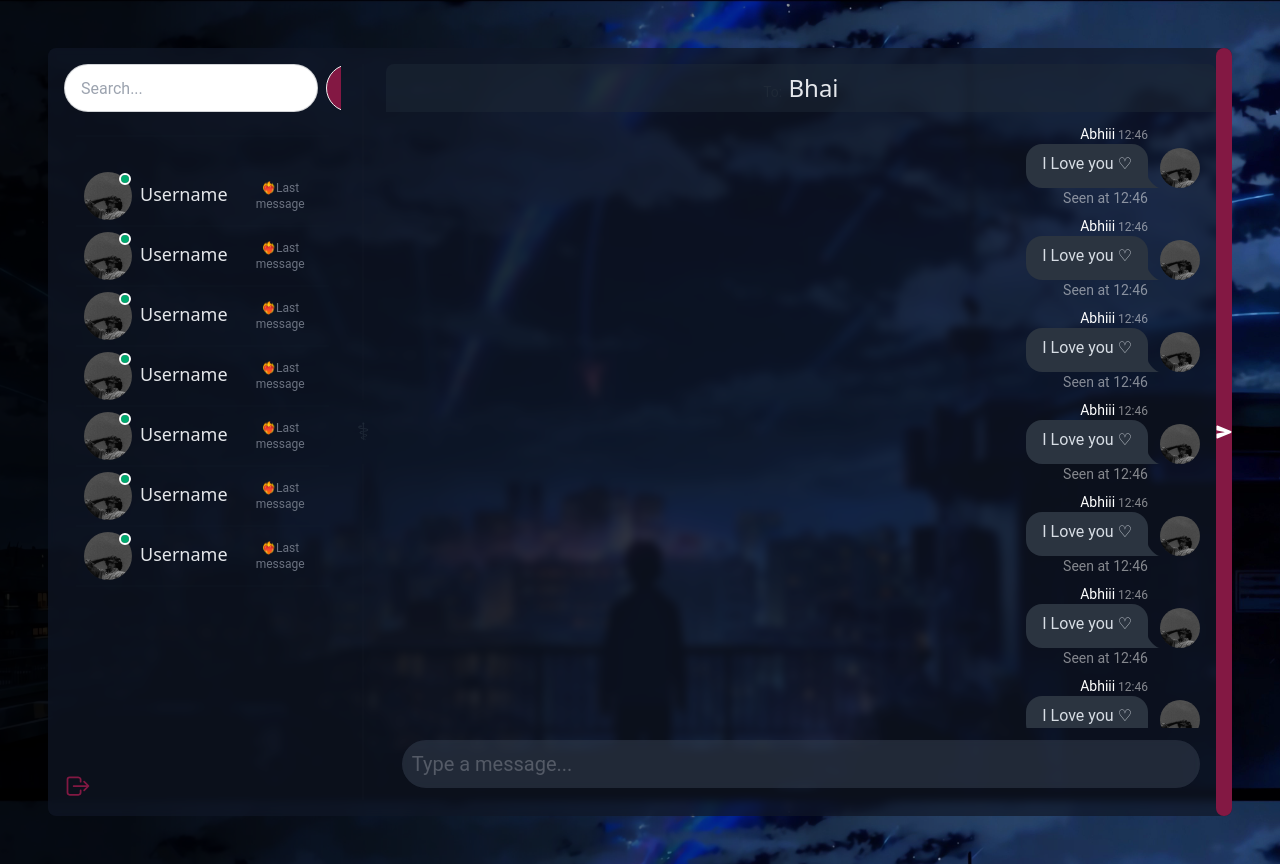
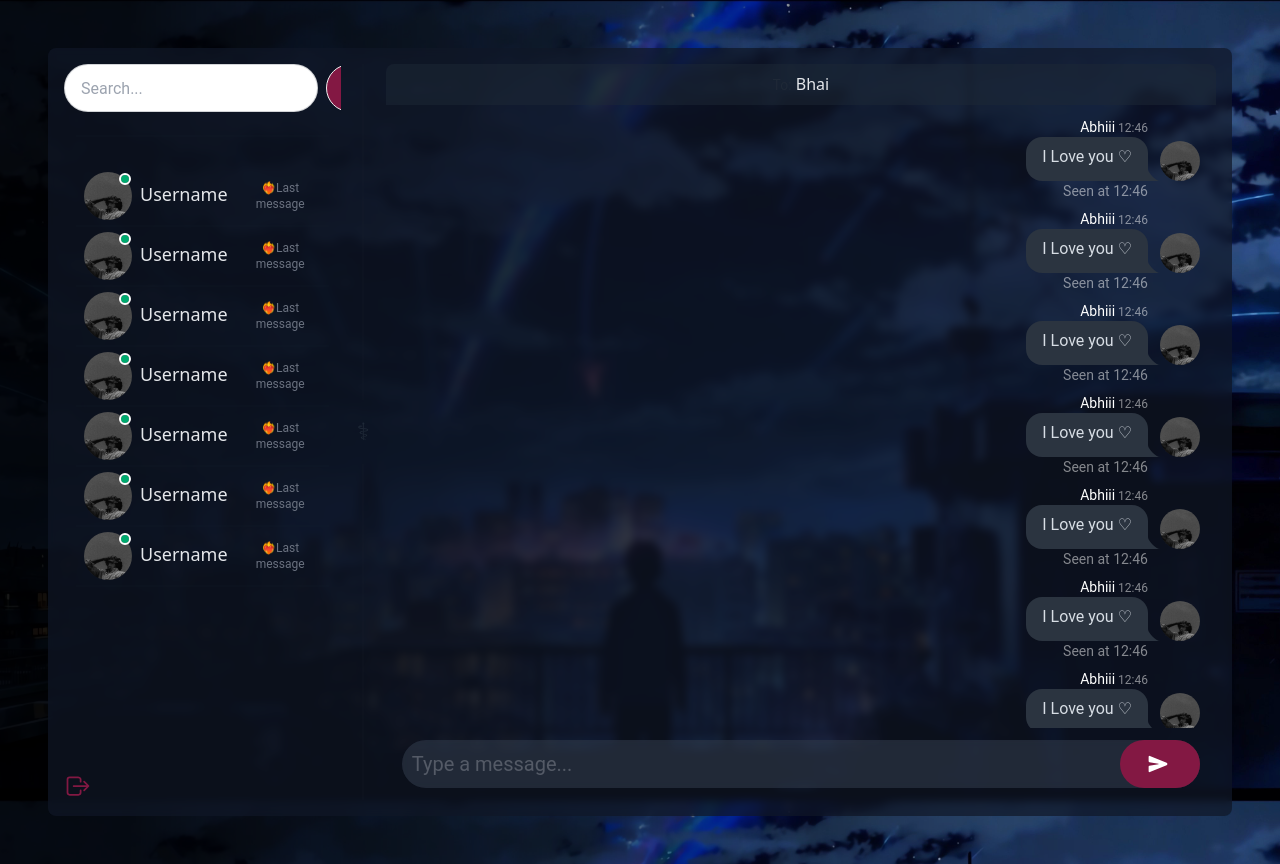
Before and after one commit to rebeljelly2147/CrossTalks, a React (Vite) app in the folder frontend/: page / in a window 1280 px wide. Built offline with nearby package versions, Linux system fonts and the light colour scheme.

Commit message:
Refactor MessageInput and MessageContainer components for improved layout and styling

```diff
--- a/frontend/src/components/MessageInput.jsx
+++ b/frontend/src/components/MessageInput.jsx
@@ -2,10 +2,10 @@ import { IoSend } from "react-icons/io5";
 export const MessageInput = () => {
   return (
     <form action="" className="px-4 my-3">
-      <div className="w-full">
-        <input type="text" className="bordered text-xl rounded-full block w-full p-2.5 bg-gray-700 w-full text-white backdrop-blur-sm opacity-50" placeholder="Type a message..." />
+      <div className="w-full relative">
+        <input type="text" className="bordered text-xl rounded-full block p-2.5 bg-gray-700 w-full text-white backdrop-blur-sm opacity-50" placeholder="Type a message..." />
 
-        <button type="submit" className="absolute inset-y-0 end-0 flex items-center rounded-full bg-pink-900 hover:bg-pink-800 text-white ">
+        <button type="submit" className="w-20 text-xl absolute inset-y-0 end-0 flex px-7 items-center rounded-full bg-pink-900 hover:bg-pink-800 text-white ">
           <IoSend />
         </button>
       </div>
--- a/frontend/src/components/messageContainer.jsx
+++ b/frontend/src/components/messageContainer.jsx
@@ -3,14 +3,13 @@ import { Messages } from "./Messages"
 
 export const MessageContainer = () => {
   return (
-    <div className="flex flex-col md:min-[450px]: w-full">
+    <div className="flex flex-col md:min-w-[450px] w-full">
        <>
        {/* Header */}
-       <div className="px-4 py-2 bg-gray-800 bg-opacity-50 rounded-t-lg mb-2 w-full">
+       <div className="px-4 py-2 bg-gray-800 bg-opacity-50 rounded-t-lg mb-2">
         <span className="label-text"> To:</span>
-        <span className="text-gray-200 font-sans text-2xl "> Bhai </span>
+        <span className="text-gray-200 font-sans "> Bhai </span>
        </div>
-
        <Messages />
        <MessageInput />
        </>
```
